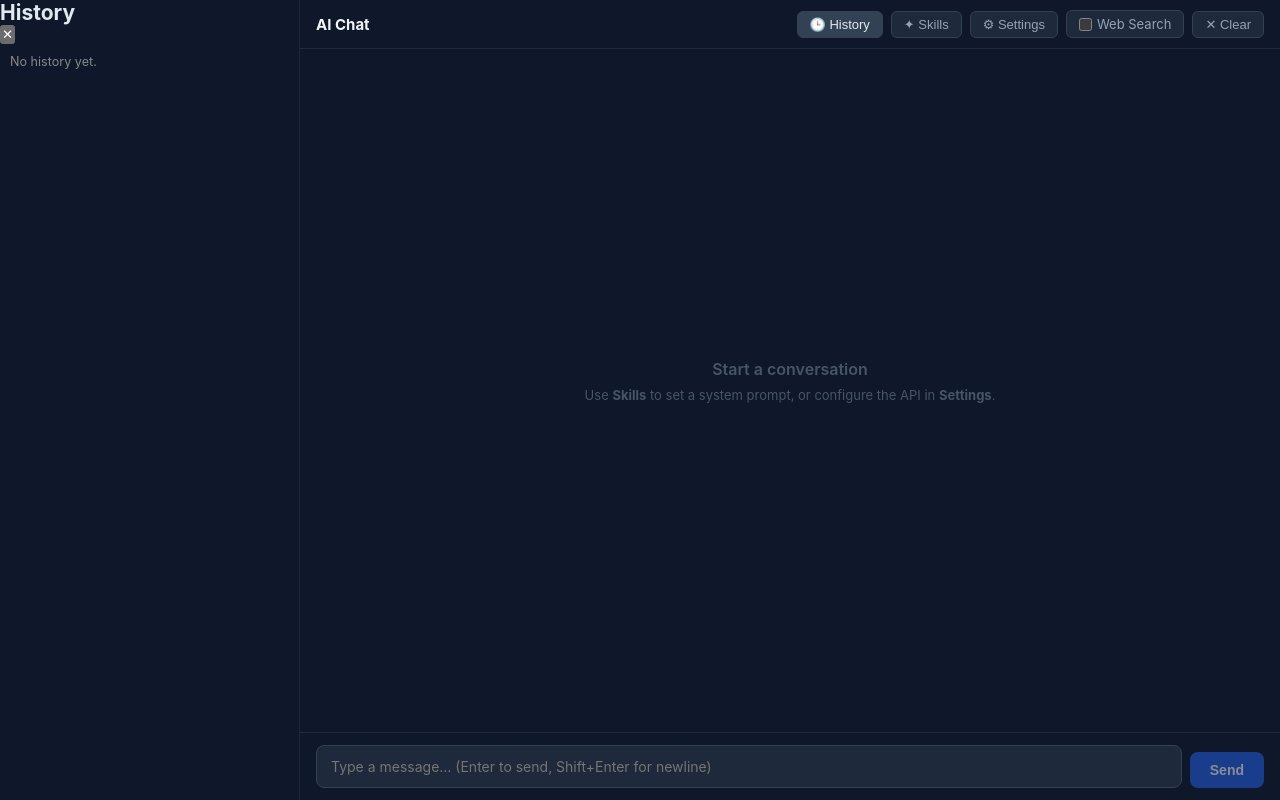
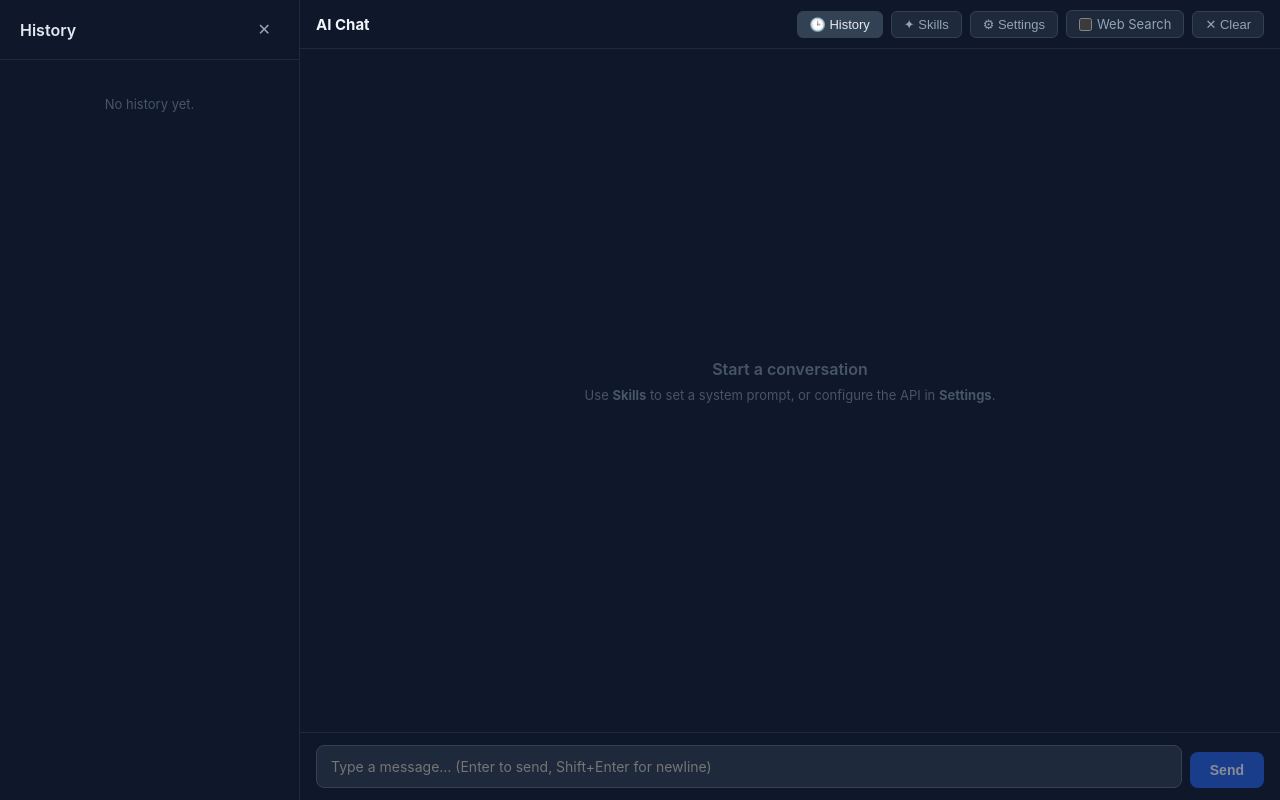
Before and after one commit to xlbbb-cn/ai-chat, a React (Vite) app: page / in a window 1280 px wide. Both pictures are taken after a click on the button "🕒 History". Built offline with nearby package versions, Linux system fonts and the light colour scheme.

Commit message:
feat: implement HistoryPanel component and associated styles for managing chat history

```diff
--- a/src/App.tsx
+++ b/src/App.tsx
@@ -1,10 +1,10 @@
-import { useState, useRef, useEffect, useCallback, useMemo } from "react";
-import { chatCompletion, saveHistory, loadHistory } from "./api";
-import type { HistoryRecord } from "./api";
+import { useState, useRef, useEffect, useCallback } from "react";
+import { chatCompletion, saveHistory } from "./api";
 
 import { ChatMessage } from "./components/ChatMessage";
 import { SettingsPanel } from "./components/SettingsPanel";
 import { SkillsPanel } from "./components/SkillsPanel";
+import { HistoryPanel } from "./components/HistoryPanel";
 import type { Message } from "./types";
 import "./App.css";
 
@@ -19,19 +19,12 @@ export default function App() {
   const [sidebar, setSidebar] = useState<Sidebar>(null);
   const [activeSkillId, setActiveSkillId] = useState<string | null>(null);
   const [error, setError] = useState<string | null>(null);
-  const [historyRecords, setHistoryRecords] = useState<HistoryRecord[]>([]);
   const bottomRef = useRef<HTMLDivElement>(null);
   const cleanupRef = useRef<(() => void) | null>(null);
 
   useEffect(() => {
     bottomRef.current?.scrollIntoView({ behavior: "smooth" });
   }, [messages]);
-
-  useEffect(() => {
-    if (sidebar === "history") {
-      loadHistory().then(setHistoryRecords).catch(console.error);
-    }
-  }, [sidebar]);
 
   const sendMessage = useCallback(async () => {
     const text = input.trim();
@@ -105,15 +98,6 @@ export default function App() {
     setSessionId(crypto.randomUUID());
   }
 
-  const groupedSessions = useMemo(() => {
-    const map = new Map<string, HistoryRecord[]>();
-    for (const rec of historyRecords) {
-      if (!map.has(rec.session_id)) map.set(rec.session_id, []);
-      map.get(rec.session_id)!.push(rec);
-    }
-    return Array.from(map.entries()).reverse();
-  }, [historyRecords]);
-
   return (
     <div className="app-layout">
       {/* Sidebar */}
@@ -128,53 +112,15 @@ export default function App() {
               onSelect={setActiveSkillId}
               onClose={() => setSidebar(null)}
             />
-          )}          {sidebar === "history" && (
-            <div className="settings-panel">
-              <div className="panel-header">
-                <h2>History</h2>
-                <button className="icon-btn" onClick={() => setSidebar(null)}>✕</button>
-              </div>
-              <div className="panel-content" style={{padding: '10px', overflowY: 'auto', maxHeight: '100%', display: 'flex', flexDirection: 'column', gap: '6px'}}>
-                {groupedSessions.length === 0 ? (
-                  <p style={{color: '#888', fontSize: '0.9rem'}}>No history yet.</p>
-                ) : groupedSessions.map(([sid, records]) => {
-                  const preview = records.find(r => r.role === 'user')?.content ?? '(empty)';
-                  const isCurrent = sid === sessionId;
-                  return (
-                    <div
-                      key={sid}
-                      onClick={() => {
-                        if (!isCurrent) {
-                          const msgs = records.map(r => ({
-                            id: crypto.randomUUID(),
-                            role: r.role as 'user' | 'assistant',
-                            content: r.content,
-                          }));
-                          setMessages(msgs);
-                          setSessionId(sid);
-                        }
-                        setSidebar(null);
-                      }}
-                      style={{
-                        padding: '8px 10px',
-                        background: 'rgba(255,255,255,0.05)',
-                        borderRadius: '6px',
-                        cursor: 'pointer',
-                        borderLeft: isCurrent ? '3px solid #4a9eff' : '3px solid transparent',
-                      }}
-                    >
-                      <div style={{fontSize: '0.85rem', overflow: 'hidden', textOverflow: 'ellipsis', whiteSpace: 'nowrap'}}>
-                        {preview.length > 60 ? preview.slice(0, 60) + '…' : preview}
-                      </div>
-                      <div style={{fontSize: '0.75rem', color: '#888', marginTop: '3px'}}>
-                        {records.length} messages{isCurrent ? ' · current' : ''}
-                      </div>
-                    </div>
-                  );
-                })}
-              </div>
-            </div>
-          )}        </aside>
+          )}
+          {sidebar === "history" && (
+            <HistoryPanel
+              currentSessionId={sessionId}
+              onLoad={(sid, msgs) => { setMessages(msgs); setSessionId(sid); }}
+              onClose={() => setSidebar(null)}
+            />
+          )}
+        </aside>
       )}
 
       {/* Main chat area */}
--- a/src/components/ChatMessage.css
+++ b/src/components/ChatMessage.css
@@ -6,6 +6,7 @@
   border-radius: 8px;
   max-width: 80%;
   word-break: break-word;
+  overflow: hidden;
 }
 
 .chat-message.user {
@@ -31,6 +32,8 @@
 .message-content {
   font-size: 14px;
   line-height: 1.6;
+  overflow-x: auto;
+  min-width: 0;
 }
 
 .message-content p {
@@ -62,6 +65,8 @@
   padding: 1em;
   border-radius: 4px;
   overflow-x: auto;
+  max-width: 100%;
+  box-sizing: border-box;
 }
 
 .cursor {
--- /dev/null
+++ b/src/components/HistoryPanel.css
@@ -0,0 +1,72 @@
+.history-panel {
+  display: flex;
+  flex-direction: column;
+  height: 100%;
+  background: #0f172a;
+  color: #e2e8f0;
+}
+
+.history-header {
+  display: flex;
+  align-items: center;
+  justify-content: space-between;
+  padding: 16px 20px;
+  border-bottom: 1px solid #1e293b;
+  flex-shrink: 0;
+}
+
+.history-header h2 {
+  margin: 0;
+  font-size: 16px;
+  font-weight: 600;
+}
+
+.history-list {
+  flex: 1;
+  overflow-y: auto;
+  padding: 12px;
+  display: flex;
+  flex-direction: column;
+  gap: 8px;
+}
+
+.history-empty {
+  color: #475569;
+  font-size: 13px;
+  text-align: center;
+  margin-top: 24px;
+}
+
+.history-item {
+  padding: 12px;
+  border-radius: 8px;
+  background: #1e293b;
+  cursor: pointer;
+  border: 2px solid transparent;
+  display: flex;
+  flex-direction: column;
+  gap: 4px;
+  transition: border-color 0.15s;
+}
+
+.history-item:hover {
+  border-color: #334155;
+}
+
+.history-item.active {
+  border-color: #2563eb;
+  cursor: default;
+}
+
+.history-preview {
+  font-size: 13px;
+  color: #e2e8f0;
+  overflow: hidden;
+  text-overflow: ellipsis;
+  white-space: nowrap;
+}
+
+.history-meta {
+  font-size: 11px;
+  color: #64748b;
+}
--- /dev/null
+++ b/src/components/HistoryPanel.tsx
@@ -0,0 +1,73 @@
+import { useState, useEffect, useMemo } from "react";
+import { loadHistory } from "../api";
+import type { HistoryRecord } from "../api";
+import type { Message } from "../types";
+import "./HistoryPanel.css";
+
+interface Props {
+  currentSessionId: string;
+  onLoad: (sessionId: string, messages: Message[]) => void;
+  onClose: () => void;
+}
+
+export function HistoryPanel({ currentSessionId, onLoad, onClose }: Props) {
+  const [records, setRecords] = useState<HistoryRecord[]>([]);
+
+  useEffect(() => {
+    loadHistory().then(setRecords).catch(console.error);
+  }, []);
+
+  const sessions = useMemo(() => {
+    const map = new Map<string, HistoryRecord[]>();
+    for (const rec of records) {
+      if (!map.has(rec.session_id)) map.set(rec.session_id, []);
+      map.get(rec.session_id)!.push(rec);
+    }
+    return Array.from(map.entries()).reverse();
+  }, [records]);
+
+  function handleLoad(sessionId: string, sessionRecords: HistoryRecord[]) {
+    if (sessionId === currentSessionId) return;
+    const messages: Message[] = sessionRecords.map((r) => ({
+      id: crypto.randomUUID(),
+      role: r.role as "user" | "assistant",
+      content: r.content,
+    }));
+    onLoad(sessionId, messages);
+    onClose();
+  }
+
+  return (
+    <div className="history-panel">
+      <div className="history-header">
+        <h2>History</h2>
+        <button className="close-btn" onClick={onClose}>✕</button>
+      </div>
+
+      <div className="history-list">
+        {sessions.length === 0 ? (
+          <p className="history-empty">No history yet.</p>
+        ) : (
+          sessions.map(([sid, recs]) => {
+            const preview = recs.find((r) => r.role === "user")?.content ?? "(empty)";
+            const isCurrent = sid === currentSessionId;
+            return (
+              <div
+                key={sid}
+                className={`history-item ${isCurrent ? "active" : ""}`}
+                onClick={() => handleLoad(sid, recs)}
+              >
+                <span className="history-preview">
+                  {preview.length > 60 ? preview.slice(0, 60) + "…" : preview}
+                </span>
+                <span className="history-meta">
+                  {recs.length} messages{isCurrent ? " · current" : ""}
+                </span>
+              </div>
+            );
+          })
+        )}
+      </div>
+    </div>
+  );
+}
```
Also changed, not shown: 1 other file (tests, documents, lock files or other folders).
